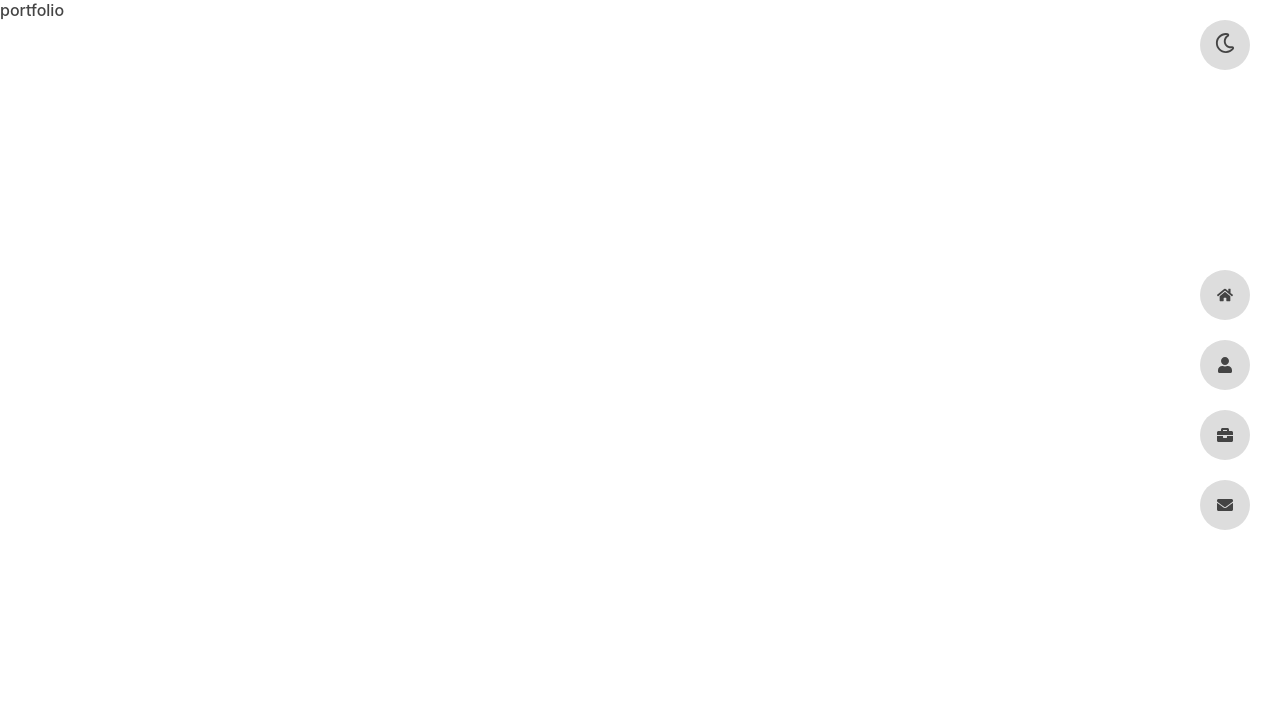
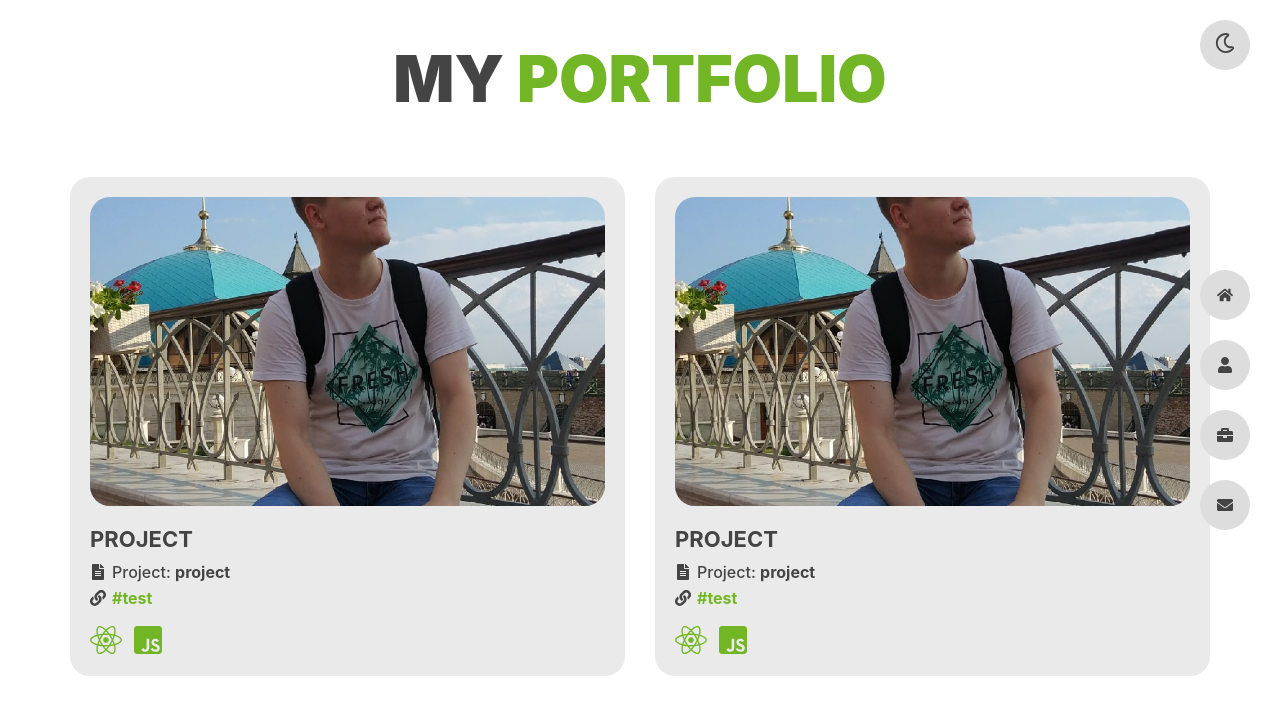
Before and after one commit to kast96/portfolio, a React (Create React App) app: page /portfolio in a window 1280 px wide. Shown: the top 714 px of the page. Built offline with nearby package versions, Linux system fonts and the light colour scheme.

Commit message:
portfolio

```diff
--- a/src/App.styled.ts
+++ b/src/App.styled.ts
@@ -15,4 +15,19 @@ export const AppStyled = styled.div`
       color: ${(props) => props.theme.mainColor};
     }
   }
+
+  .icon-color {
+    &--react {color: #5ed4f4}
+    &--redux {color: #7248b7}
+    &--ts {color: #3178c6}
+    &--js {color: #f0d91e}
+    &--node {color: #72b100}
+    &--sass {color: #c76495}
+    &--css {color: #116fb2}
+    &--html {color: #de4a24}
+    &--php {color: #7477ae}
+    &--bitrix {color: #c10d2f}
+    &--git {color: ${(props) => props.theme.textColor}}
+    &--yarn {color: #2a8ab5}
+  }
 `
--- a/src/components/pages/AboutPage/AboutPage.styled.ts
+++ b/src/components/pages/AboutPage/AboutPage.styled.ts
@@ -94,19 +94,6 @@ export const AboutPageStyled = styled.div`
     &__icon {
       font-size: 64px;
       color: ${(props) => props.theme.mainColor};
-
-      &.--react {color: #5ed4f4}
-      &.--redux {color: #7248b7}
-      &.--ts {color: #3178c6}
-      &.--js {color: #f0d91e}
-      &.--node {color: #72b100}
-      &.--sass {color: #c76495}
-      &.--css {color: #116fb2}
-      &.--html {color: #de4a24}
-      &.--php {color: #7477ae}
-      &.--bitrix {color: #c10d2f}
-      &.--git {color: ${(props) => props.theme.textColor}}
-      &.--yarn {color: #2a8ab5}
     }
 
     &__name {
@@ -159,7 +146,6 @@ export const AboutPageStyled = styled.div`
       background-color: ${(props) => props.theme.mainColor};
       border-radius: 50%;
       z-index: 2;
-      font-size: 20px;
       color: ${(props) => props.theme.textBtnHoverColor};
       font-size: 16px;
     }
--- a/src/components/pages/AboutPage/AboutPage.tsx
+++ b/src/components/pages/AboutPage/AboutPage.tsx
@@ -79,7 +79,7 @@ export const AboutPage = () => {
 				<div className="stack">
 					{stack.map(item => (
 						<div className="stack-item">
-                <div className={`stack-item__icon --${item.code}`}>{item.icon}</div>
+							<div className={`stack-item__icon icon-color--${item.code}`}>{item.icon}</div>
 							<div className="stack-item__name">{item.name}</div>
 						</div>
 					))}
--- /dev/null
+++ b/src/components/pages/PortfolioPage/PortfolioPage.styled.ts
@@ -0,0 +1,102 @@
+import styled from "styled-components"
+
+export const PortfolioPageStyled = styled.div`
+  .portfolio {
+    display: flex;
+    flex-wrap: wrap;
+    margin: 0 -30px;
+    box-sizing: border-box;
+  }
+
+  .portfolio-item-container {
+    width: 50%;
+    padding: 0 15px;
+    margin-bottom: 30px;
+    box-sizing: border-box;
+
+    @media screen and (max-width: 991px) {
+      width: 100%;
+    }
+  }
+
+  .portfolio-item {
+    background-color: ${(props) => props.theme.bgBtnColor}9;
+    border-radius: 20px;
+    padding: 20px;
+    overflow: hidden;
+
+    &__img-container {
+      position: relative;
+      width: 100%;
+      height: 0;
+      padding-bottom: 60%;
+      margin-bottom: 20px;
+    }
+
+    &__img {
+      display: inline-block;
+      position: absolute;
+      top: 0;
+       left: 0;
+      right: 0;
+      bottom: 0;
+      text-align: center;
+      background-size: cover;
+      background-position: center center;
+      border-radius: 20px;
+    }
+
+    a {
+      text-decoration: none;
+    }
+
+    &__name {
+      display: inline-block;
+      font-size: 22px;
+      text-transform: uppercase;
+      font-weight: 700;
+      color: ${(props) => props.theme.textColor};
+      margin-bottom: 10px;
+
+      @media screen and (max-width: 991px) {
+        font-size: 18px;
+      }
+    }
+
+    &-prop {
+      display: block;
+      margin-bottom: 6px;
+
+      &__icon {
+        display: inline-block;
+        position: relative;
+        top: 2px;
+        margin-right: 6px;
+      }
+
+      &__value {
+        font-weight: 700;
+      }
+
+      a {
+        color: ${(props) => props.theme.mainColor};
+      }
+    }
+
+    &__stack {
+      display: flex;
+      flex-wrap: wrap;
+      margin-top: 16px;
+
+      &-icon {
+        display: flex;
+        justify-content: center;
+        align-items: center;
+        position: relative;
+        color: ${(props) => props.theme.mainColor};
+        font-size: 32px;
+        margin-right: 10px;
+      }
+    }
+  }
+`
--- a/src/components/pages/PortfolioPage/PortfolioPage.tsx
+++ b/src/components/pages/PortfolioPage/PortfolioPage.tsx
@@ -1,5 +1,82 @@
+import { FaFileAlt, FaJsSquare, FaLink, FaReact } from "react-icons/fa"
+import { PortfolioPageStyled } from "./PortfolioPage.styled"
+
 export const PortfolioPage = () => {
-  return (
-    <div>portfolio</div>
-  )
+	type ProjectItemType = {
+		name: string
+		img: string
+		project?: string
+		link?: string
+		stack?: Array<{
+			code: string
+			icon: JSX.Element
+		}>
+	}
+
+	let portfolio = [
+		{
+			name: 'Project',
+			img: '/images/me.jpg',
+			project: 'project',
+			link: '#test',
+			stack: [
+				{code: 'react', icon: <FaReact />},
+				{code: 'js', icon: <FaJsSquare />}
+			]
+		},
+		{
+			name: 'Project',
+			img: '/images/me.jpg',
+			project: 'project',
+			link: '#test',
+			stack: [
+				{code: 'react', icon: <FaReact />},
+				{code: 'js', icon: <FaJsSquare />}
+			]
+		},
+	] as Array<ProjectItemType>
+
+	return (
+		<PortfolioPageStyled>
+			<div className="container container-page">
+				<h1 className="title">My <span>Portfolio</span></h1>
+				<div className="portfolio">
+					{portfolio.map(item => (
+						<div className="portfolio-item-container">
+							<div className="portfolio-item">
+								<div className="portfolio-item__img-container">
+									<div className="portfolio-item__img" style={{backgroundImage: `url('${item.img}')`}}></div>
+								</div>
+								<span className="portfolio-item__name">{item.name}</span>
+								{item.project &&
+									<span className="portfolio-item-prop">
+										<span className="portfolio-item-prop__icon"><FaFileAlt /></span>
+										<span className="portfolio-item-prop__name">Project: </span>
+										<span className="portfolio-item-prop__value">{item.project}</span>
+									</span>
+								}
+								{item.link &&
+									<span className="portfolio-item-prop">
+										<span className="portfolio-item-prop__icon"><FaLink /></span>
+										<span className="portfolio-item-prop__value">
+											<a href={item.link} target="_blank" rel="noreferrer">{item.link}</a>
+										</span>
+									</span>
+								}
+								{item.stack &&
+									<div className="portfolio-item__stack">
+										{item.stack.map(stack =>
+											<div className={`portfolio-item__stack-icon icon-color--${stack.code}`}>
+												{stack.icon}
+											</div>
+										)}
+									</div>
+								}
+							</div>
+						</div>
+					))}
+				</div>
+			</div>
+		</PortfolioPageStyled>
+	)
 }
```
Lines whose indentation alone changed are shown as unchanged.
